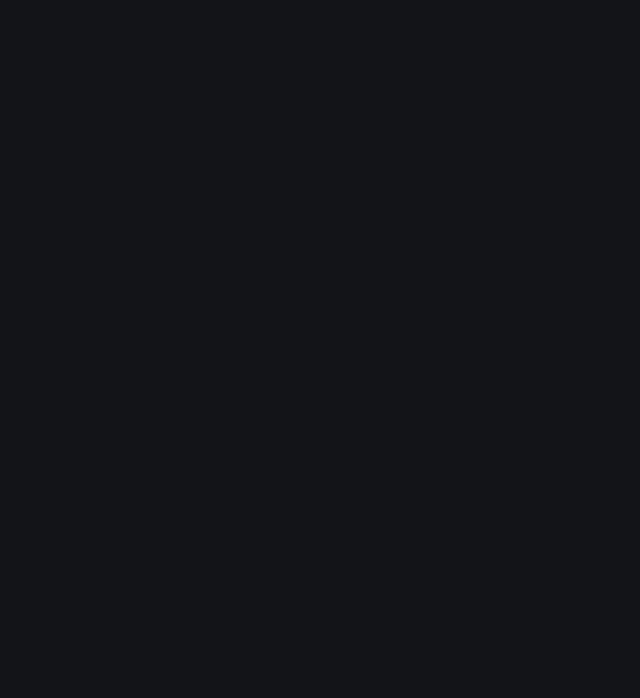
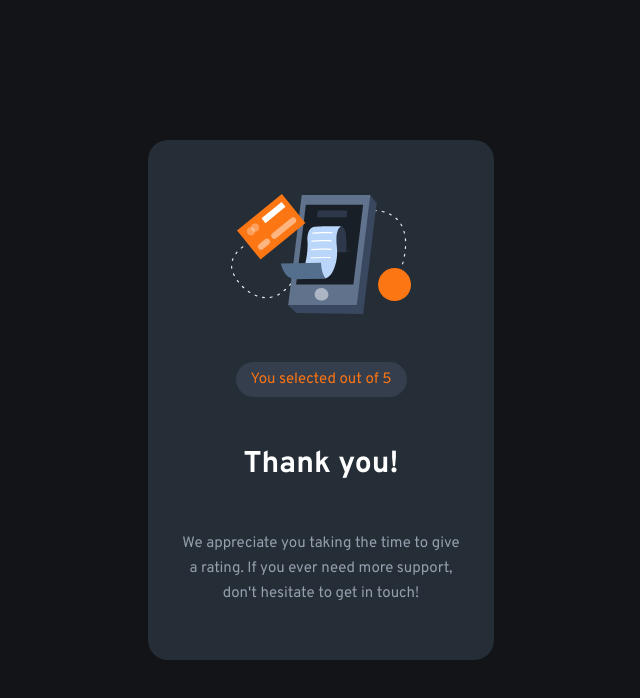
Before and after one commit to lichtle/interactive-rating-component-main, a plain HTML site: page index.html in a window 1280 px wide. Both pictures are taken after a click on the button "SUBMIT". Shown: the whole page, without its empty margins (319-959 px from the left). Drawn offline with Linux system fonts and the light colour scheme.

Commit message:
Adiciona o layout pós avaliação + avanço no JS

```diff
--- a/src/css/desktop.css
+++ b/src/css/desktop.css
@@ -1,6 +1,16 @@
 @media (min-width: 576px) {
   main.rating-box {
     width: 27%;
-    min-height: 57%;
+    min-height: 65%;
+    gap: 2rem;
+  }
+
+  div.rate-numbers {
+    gap: 1rem;
+  }
+
+  main.thank-you-message-box {
+    width: 27%;
+    min-height: 65%;
   }
 }
--- a/src/css/mobile.css
+++ b/src/css/mobile.css
@@ -18,24 +18,26 @@ button {
 /* GROUP STYLING */
 
 img.star-icon,
-button.number {
+.number {
   background-color: var(--circle-color, hsl(216, 12%, 54%));
 }
 
-h1.question,
-button.submit-btn {
+.question,
+.submit-btn,
+.thank-you-title {
   color: var(--titles-color, hsl(0, 0%, 100%));
 }
 
-p.paragraph,
-button.number {
+.paragraph,
+.number,
+.thank-you-paragraph {
   color: var(--text-color, hsl(217, 12%, 63%));
 }
 
 /* SINGLE ELEMENT STYLING */
 
-main.rating-box {
-  width: 85%;
+.rating-box {
+  max-width: 85%;
   min-height: 45%;
   background-color: var(--rating-box-color, hsl(213, 19%, 18%));
   padding: 3rem;
@@ -61,7 +63,7 @@ div.rate-numbers {
   justify-content: space-between;
 }
 
-button.number {
+.number {
   border: none;
   width: 4.5rem;
   height: 4.5rem;
@@ -69,7 +71,7 @@ button.number {
   font-weight: 700;
 }
 
-button.submit-btn {
+.submit-btn {
   border: none;
   padding: 1.5rem;
   border-radius: 5rem;
@@ -88,6 +90,43 @@ button.submit-btn {
   color: var(--titles-color, hsl(0, 0%, 100%));
 }
 
+/* THANK YOU MESSAGE BOX */
+
+main.thank-you-message-box {
+  width: 85%;
+  height: 45%;
+  background-color: var(--rating-box-color, hsl(213, 19%, 18%));
+  padding: 3rem;
+  border-radius: 2rem;
+  display: flex;
+  flex-direction: column;
+  justify-content: space-around;
+}
+
+.mobile-phone-icon {
+  width: 18rem;
+}
+
+.x-out-of-5-rate {
+  background-color: var(--circle-color, hsl(214, 19%, 25%));
+  color: var(--submit-btn, hsl(25, 97%, 53%));
+  padding: 0.8rem 1.5rem;
+  border-radius: 2.5rem;
+}
+
+.mobile-phone-icon,
+.x-out-of-5-rate,
+.thank-you-title {
+  align-self: center;
+}
+
+.thank-you-paragraph {
+  text-align: center;
+  line-height: 2.5rem;
+}
+
+/* MEDIA QUERIES */
+
 @media (hover: hover) {
   button.number:hover {
     transition: 0.2s ease-in-out;
@@ -102,6 +141,8 @@ button.submit-btn {
   }
 }
 
+/* ATTRIBUITION */
+
 .attribution {
   font-size: 11px;
   text-align: center;
--- a/src/javascript/index.js
+++ b/src/javascript/index.js
@@ -1,12 +1,26 @@
 let ratingButtons = document.querySelectorAll(".number");
 let submitButton = document.querySelector(".submit-btn");
+let html = document.querySelector(".rating-box");
 
-ratingButtons.forEach(function (item, indice) {
+ratingButtons.forEach(function (item) {
   item.addEventListener("click", function () {
-    item.className = "active-number";
+    item.classList.add("active-number"); // Adiciona o active state ao clicar em um botão
+    ratingButtons.forEach(function (item) {
+      // Ao clicar novamente, percorre cada botão novamente
+      item.classList.remove("active-number"); // Removo a classe quando o botão é clicado novamente
+    });
+    item.classList.add("active-number"); // Como a função acima está adicionando e removendo o active state, é necessário adicioná-lo novamente fora da função
   });
 });
 
 submitButton.addEventListener("click", function () {
-  document.body.innerHTML = ""
+  html.innerHTML = `<img class="mobile-phone-icon" src="src/images/illustration-thank-you.svg" alt="Mobile phone icon" />
+        <span class="x-out-of-5-rate">You selected out of 5</span>
+        <h1 class="thank-you-title">Thank you!</h1>
+        <p class="thank-you-paragraph">
+          We appreciate you taking the time to give a rating. If you ever need more support, don't hesitate to get in touch!
+        </p>`;
+
+  html.classList.remove("rating-box");
+  html.classList.add("thank-you-message-box");
 });
```
